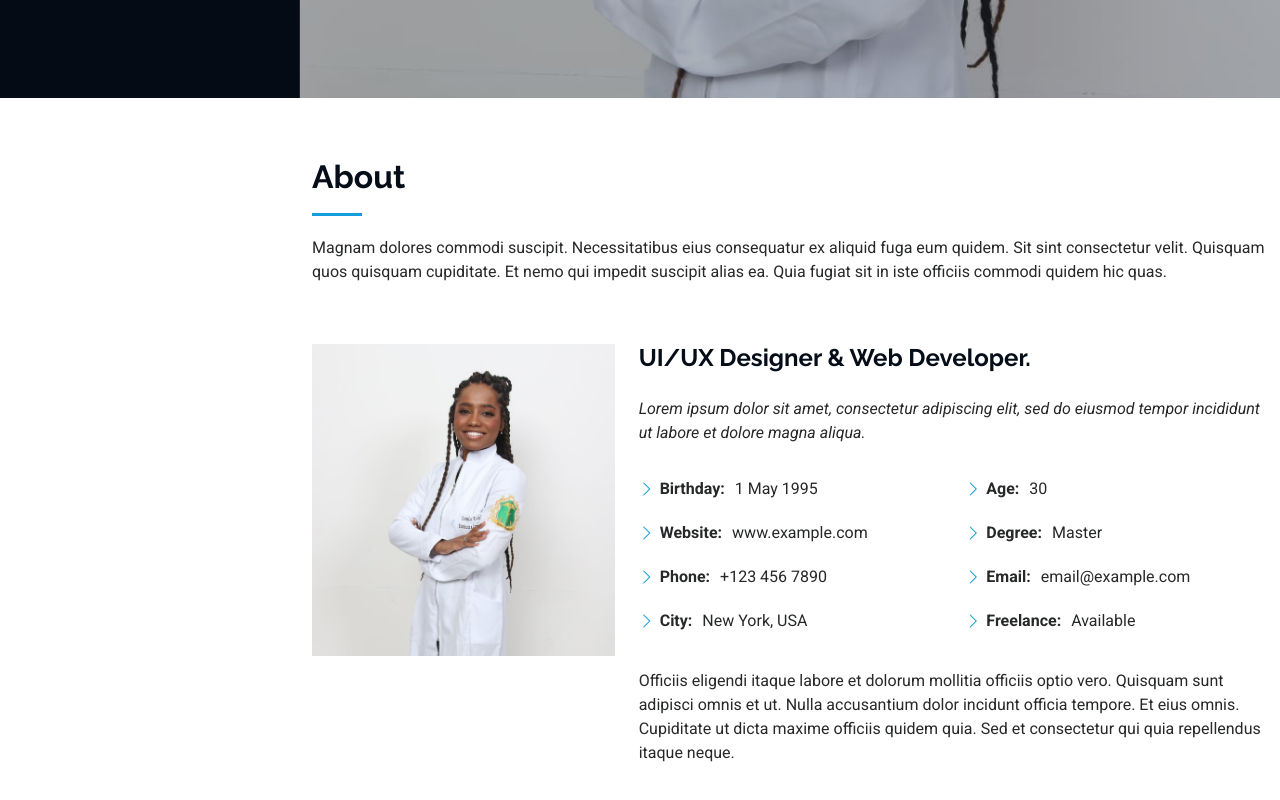
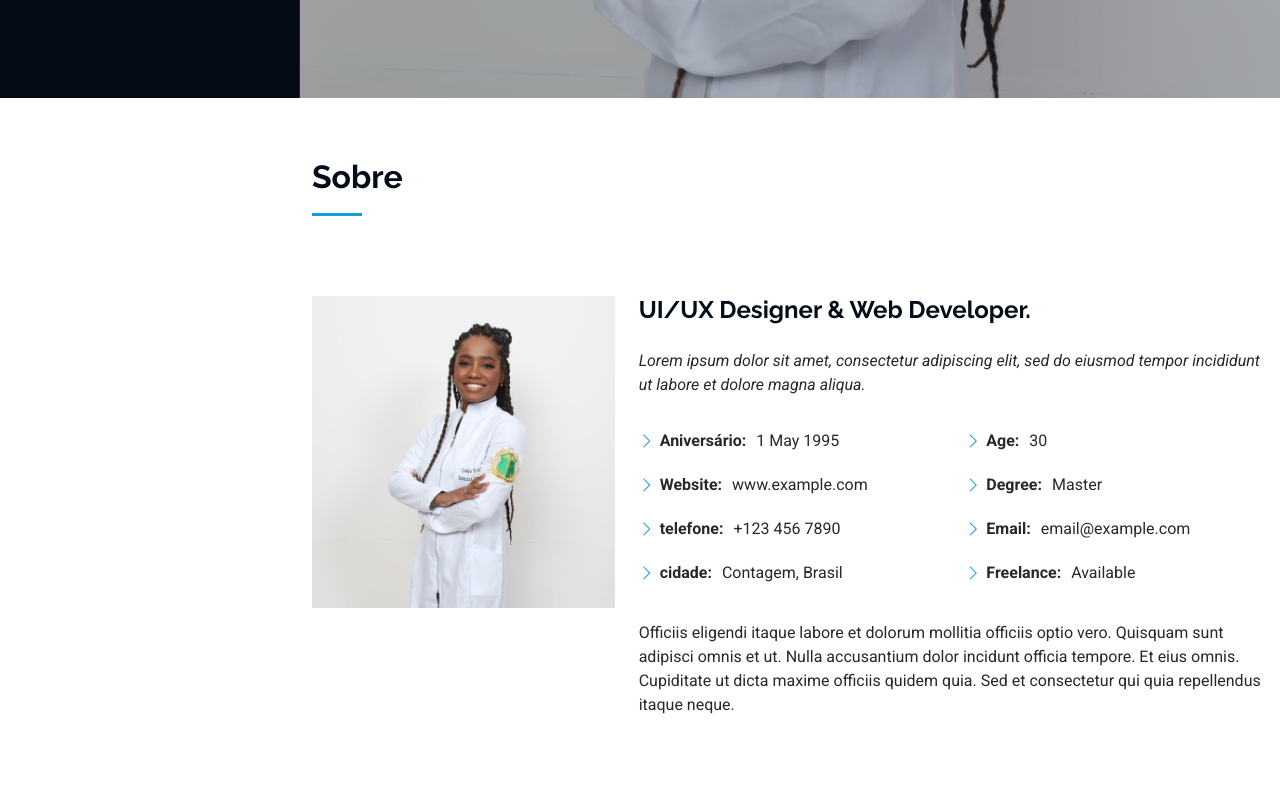
Before and after one commit to KingJotaFullS/portfolio, a plain HTML site: page index.html in a window 1280 px wide. Shown: the part 702-1502 px from the top of the page. Drawn offline with Linux system fonts and the light colour scheme.

Commit message:
Atualização da seção sobre

```diff
--- a/index.html
+++ b/index.html
@@ -90,8 +90,7 @@
 
       <!-- Section Title -->
       <div class="container section-title" data-aos="fade-up">
-        <h2>About</h2>
-        <p>Magnam dolores commodi suscipit. Necessitatibus eius consequatur ex aliquid fuga eum quidem. Sit sint consectetur velit. Quisquam quos quisquam cupiditate. Et nemo qui impedit suscipit alias ea. Quia fugiat sit in iste officiis commodi quidem hic quas.</p>
+        <h2>Sobre</h2>
       </div><!-- End Section Title -->
 
       <div class="container" data-aos="fade-up" data-aos-delay="100">
@@ -109,10 +108,10 @@
             <div class="row">
               <div class="col-lg-6">
                 <ul>
-                  <li><i class="bi bi-chevron-right"></i> <strong>Birthday:</strong> <span>1 May 1995</span></li>
+                  <li><i class="bi bi-chevron-right"></i> <strong>Aniversário:</strong> <span>1 May 1995</span></li>
                   <li><i class="bi bi-chevron-right"></i> <strong>Website:</strong> <span>www.example.com</span></li>
-                  <li><i class="bi bi-chevron-right"></i> <strong>Phone:</strong> <span>+123 456 7890</span></li>
-                  <li><i class="bi bi-chevron-right"></i> <strong>City:</strong> <span>New York, USA</span></li>
+                  <li><i class="bi bi-chevron-right"></i> <strong>telefone:</strong> <span>+123 456 7890</span></li>
+                  <li><i class="bi bi-chevron-right"></i> <strong>cidade:</strong> <span>Contagem, Brasil</span></li>
                 </ul>
               </div>
               <div class="col-lg-6">
```
